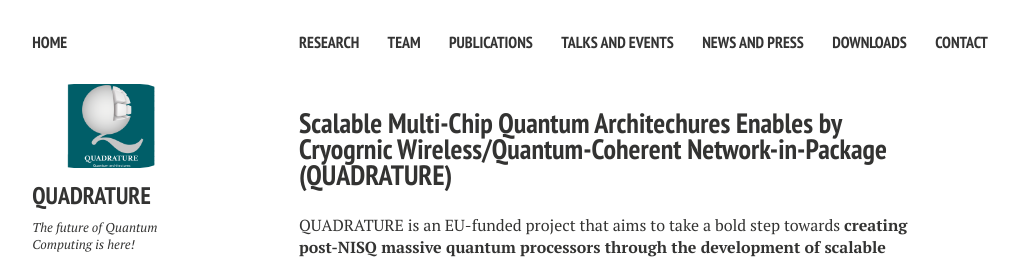
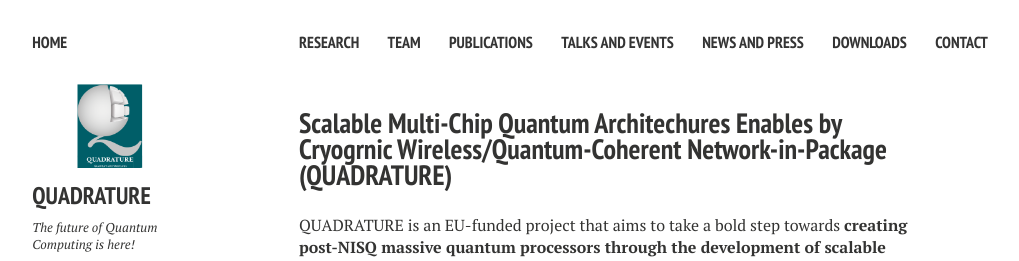
Before and after one commit to biddu/biddu.github.io, a Jekyll site: the page built from index.md, in a window 1280 px wide. Shown: the top 261 px of the page, without its empty margins (21-1040 px from the left). Built offline with Jekyll 4.4.1, drawn with Linux system fonts in a browser that asks for light colours; nearby versions of some CDN libraries; comment, search, counter and statistics services are not loaded.

Commit message:
Update _config.yml

```diff
--- a/_config.yml
+++ b/_config.yml
@@ -15,7 +15,7 @@ url:              https://biddu.github.io/
 # Owner/author information
 owner:
   name:           QUADRATURE
-  avatar:         LogoV7.png
+  avatar:         LogoV8.png
   #logo:           Logo.png
   bio:            The future of Quantum Computing is here!
   email:          info_quadrature@upv.es
```
